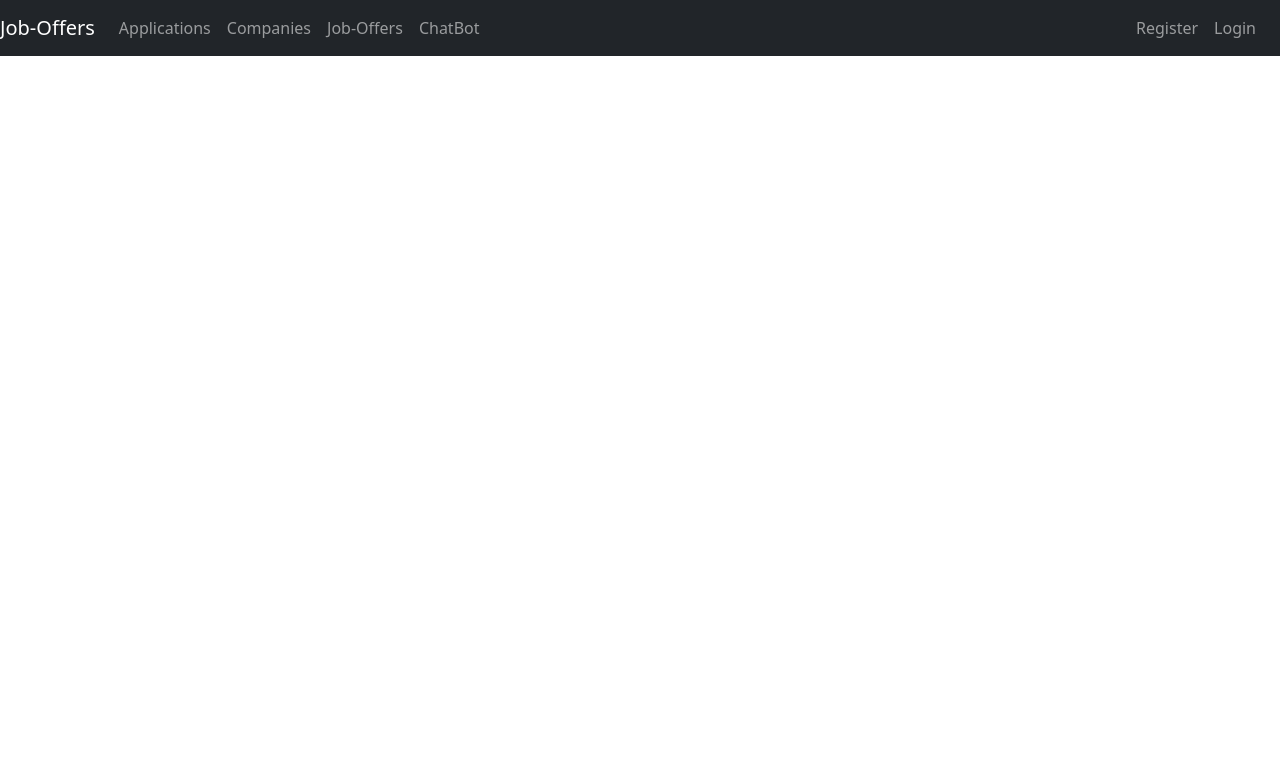
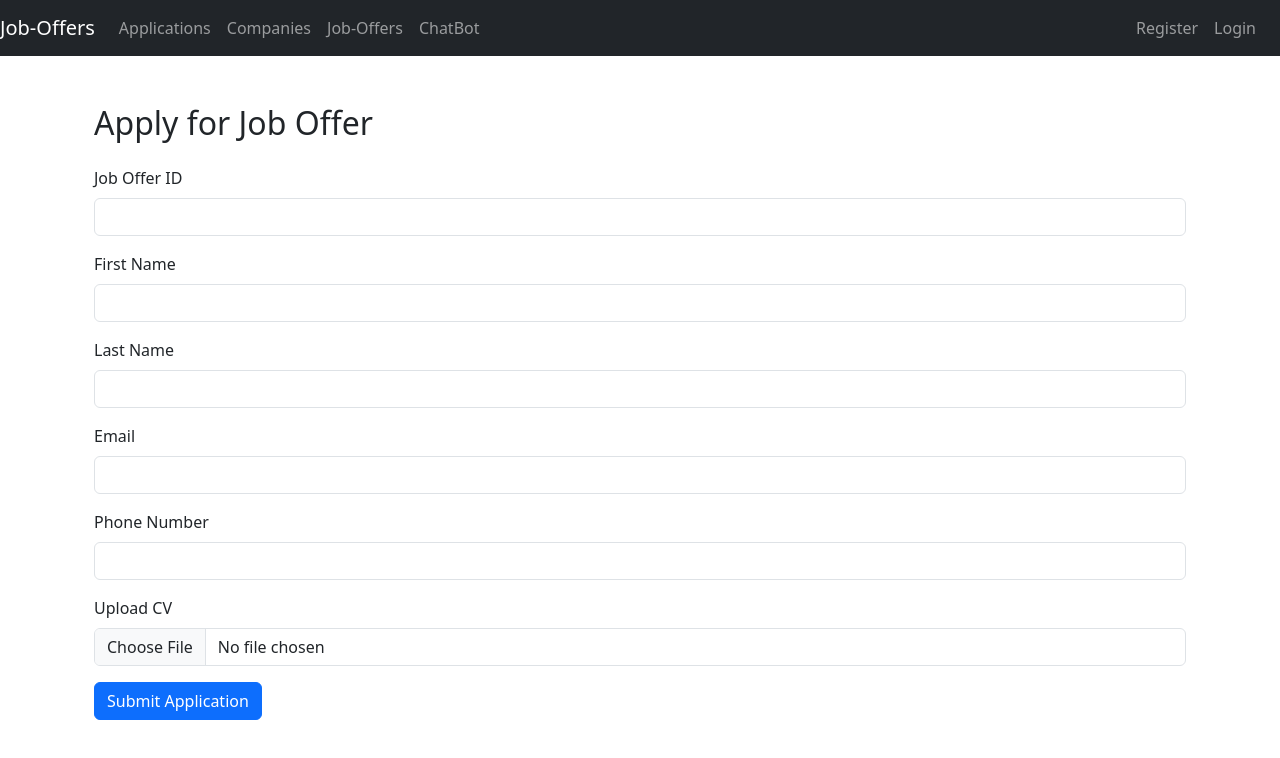
Before and after one commit to AndrejStojov/nvd_proekt, a React (Create React App) app in the folder frontend/: page /apply in a window 1280 px wide. Shown: the top 758 px of the page. Built offline with nearby package versions, Linux system fonts and the light colour scheme; no server answers.

Commit message:
apply added

```diff
--- a/frontend/src/components/App/App.js
+++ b/frontend/src/components/App/App.js
@@ -14,6 +14,8 @@ import ApplicationEdit from "../Applications/ApplicationEdit/ApplicationEdit";
 import ChatBot from "../ChatBot/chatbot";
 import Login from "../Login/login";
 import Register from "../Register/register"
+import ApplicationApply from "../Applications/ApplyForm.js";
+import ApplyForm from "../Applications/ApplyForm.js";
 
 class App extends Component {
     constructor(props) {
@@ -47,8 +49,7 @@ class App extends Component {
     };
 
     loadCompanies = () => {
-       //how to get access token
-        //console.log( JSON.parse(localStorage.getItem("user")).access_token)
+
         AppService.fetchCompanies()
             .then((data) => {
                 this.setState({ companies: data.data });
@@ -235,6 +236,7 @@ class App extends Component {
                                 }
                             />
                             <Route path="/chat" element={<ChatBot></ChatBot>} />
+                            <Route path="/apply" element={<ApplyForm />} />
                             <Route path="/" element={<Navigate to="/joboffers" />} />
                             <Route path="/login" element={<Login />} />
                             <Route path="/register" element={<Register />} />
--- /dev/null
+++ b/frontend/src/components/Applications/ApplyForm.js
@@ -0,0 +1,138 @@
+import React, { useState } from 'react';
+import axios from 'axios';
+
+const ApplyForm = () => {
+  const [formData, setFormData] = useState({
+    jobOfferId: '',
+    name: '',
+    lastName: '',
+    email: '',
+    phoneNumber: '',
+    cvFile: null,
+  });
+
+  const [message, setMessage] = useState('');
+  const [error, setError] = useState('');
+
+  const handleChange = (e) => {
+    const { name, value } = e.target;
+    setFormData({ ...formData, [name]: value });
+  };
+
+  const handleFileChange = (e) => {
+    setFormData({ ...formData, cvFile: e.target.files[0] });
+  };
+
+  const handleSubmit = async (e) => {
+    e.preventDefault();
+    setMessage('');
+    setError('');
+
+    const data = new FormData();
+    data.append('jobOfferId', formData.jobOfferId);
+    data.append('name', formData.name);
+    data.append('lastName', formData.lastName);
+    data.append('email', formData.email);
+    data.append('phoneNumber', formData.phoneNumber);
+    data.append('cvFile', formData.cvFile);
+
+    try {
+      const response = await axios.post('http://localhost:8080/api/applications/apply', data, {
+        headers: {
+          'Content-Type': 'multipart/form-data',
+        },
+      });
+
+      // Ensure that response.data is displayed correctly
+      setMessage(typeof response.data === 'string' ? response.data : JSON.stringify(response.data));
+    } catch (err) {
+      // Ensure that error messages are handled correctly
+      const errorMessage = err.response?.data?.message || err.response?.data || 'Error submitting the form';
+      setError(typeof errorMessage === 'string' ? errorMessage : JSON.stringify(errorMessage));
+    }
+  };
+
+  return (
+    <div className="container mt-5">
+      <h2 className="mb-4">Apply for Job Offer</h2>
+      {message && <div className="alert alert-success">{message}</div>}
+      {error && <div className="alert alert-danger">{error}</div>}
+      <form onSubmit={handleSubmit}>
+        <div className="mb-3">
+          <label htmlFor="jobOfferId" className="form-label">Job Offer ID</label>
+          <input
+            type="number"
+            id="jobOfferId"
+            name="jobOfferId"
+            className="form-control"
+            value={formData.jobOfferId}
+            onChange={handleChange}
+            required
+          />
+        </div>
+        <div className="mb-3">
+          <label htmlFor="name" className="form-label">First Name</label>
+          <input
+            type="text"
+            id="name"
+            name="name"
+            className="form-control"
+            value={formData.name}
+            onChange={handleChange}
+            required
+          />
+        </div>
+        <div className="mb-3">
+          <label htmlFor="lastName" className="form-label">Last Name</label>
+          <input
+            type="text"
+            id="lastName"
+            name="lastName"
+            className="form-control"
+            value={formData.lastName}
+            onChange={handleChange}
+            required
+          />
+        </div>
+        <div className="mb-3">
+          <label htmlFor="email" className="form-label">Email</label>
+          <input
+            type="email"
+            id="email"
+            name="email"
+            className="form-control"
+            value={formData.email}
+            onChange={handleChange}
+            required
+          />
+        </div>
+        <div className="mb-3">
+          <label htmlFor="phoneNumber" className="form-label">Phone Number</label>
+          <input
+            type="tel"
+            id="phoneNumber"
+            name="phoneNumber"
+            className="form-control"
+            value={formData.phoneNumber}
+            onChange={handleChange}
+            required
+          />
+        </div>
+        <div className="mb-3">
+          <label htmlFor="cvFile" className="form-label">Upload CV</label>
+          <input
+            type="file"
+            id="cvFile"
+            name="cvFile"
+            className="form-control"
+            onChange={handleFileChange}
+            required
+          />
+        </div>
+        <button type="submit" className="btn btn-primary">Submit Application</button>
+      </form>
+    </div>
+  );
+};
+
+export default ApplyForm;
--- a/frontend/src/components/Job-Offers/JobOfferList/joboffers.js
+++ b/frontend/src/components/Job-Offers/JobOfferList/joboffers.js
@@ -34,6 +34,7 @@ class JobOffers extends React.Component {
                                 <th scope={"col"}>Ending Date</th>
                                 <th scope={"col"}>Location</th>
                                 <th scope={"col"}>Company</th>
+                                <th scope={"col"}>Applications</th>
                             </tr>
                             </thead>
                             <tbody>
--- a/frontend/src/components/Job-Offers/JobOfferTerm/jobofferTerm.js
+++ b/frontend/src/components/Job-Offers/JobOfferTerm/jobofferTerm.js
@@ -1,7 +1,10 @@
 import React from 'react';
 import {Link} from 'react-router-dom';
 
+
 const companyTerm = (props) => {
+    let applications= props.term.applicationList.map(application=> {
+        return <li>{application.name} {application.lastname}</li>})
     return (
         <tr>
             <td>{props.term.position}</td>
@@ -10,6 +13,11 @@ const companyTerm = (props) => {
             <td>{props.term.endingDate}</td>
             <td>{props.term.location}</td>
             <td>{props.term.company.name}</td>
+            <td><ul>
+               {applications}
+
+          </ul></td>
+
             <td className={"text-right"}>
                 <a title={"Delete"} className={"btn btn-danger"}
                    onClick={() => props.onDelete(props.term.id)}>
--- a/frontend/src/custom-axios/axios.js
+++ b/frontend/src/custom-axios/axios.js
@@ -1,10 +1,11 @@
 import axios from "axios";
+
 
 const instance = axios.create({
     baseURL: 'http://localhost:8080/api',
     headers: {
         'Access-Control-Allow-Origin' : '*',
-        // 'Authorization': localStorage.getItem("JWT")
+
     }
 })
 
```
Also changed, not shown: 1 other file (tests, documents, lock files or other folders).
